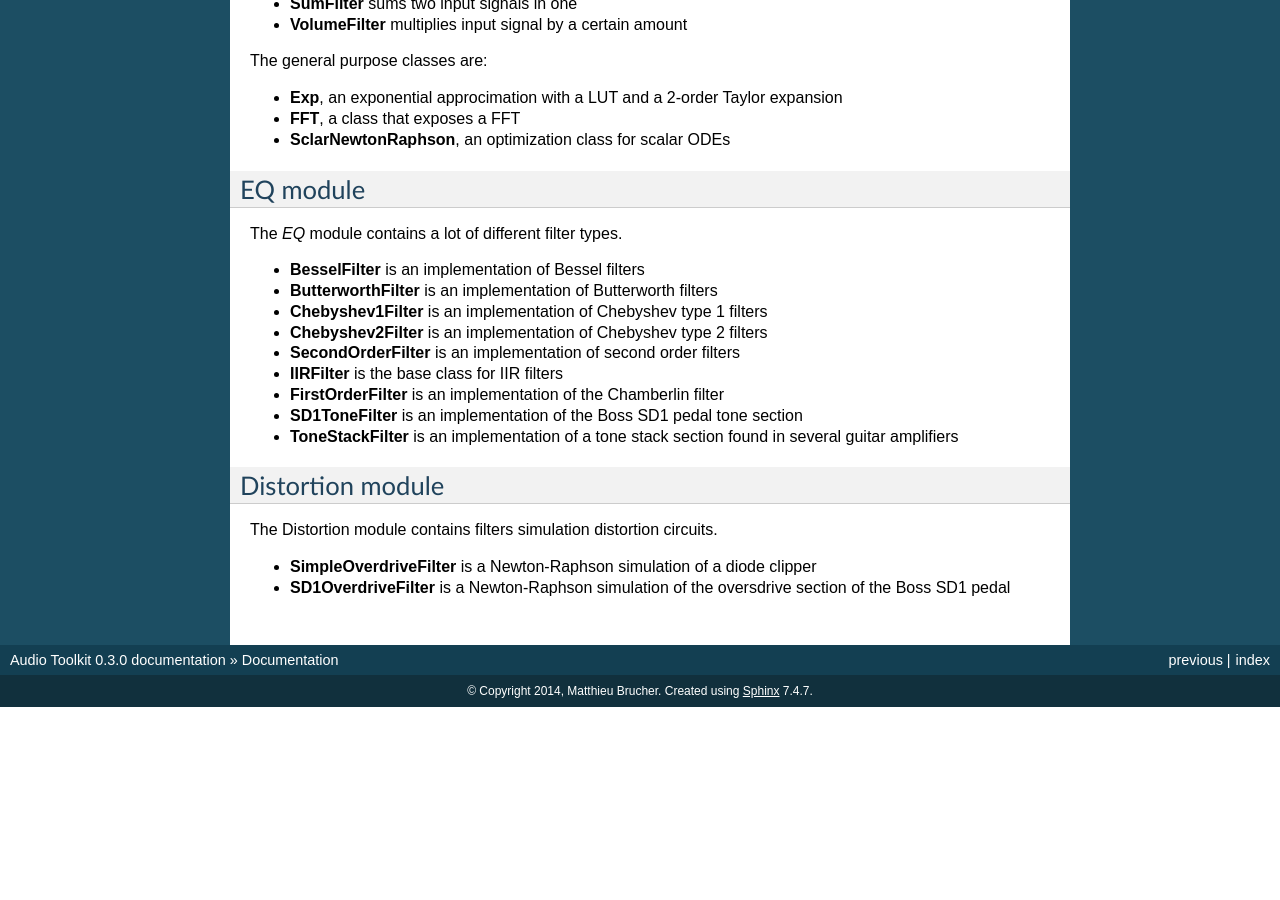
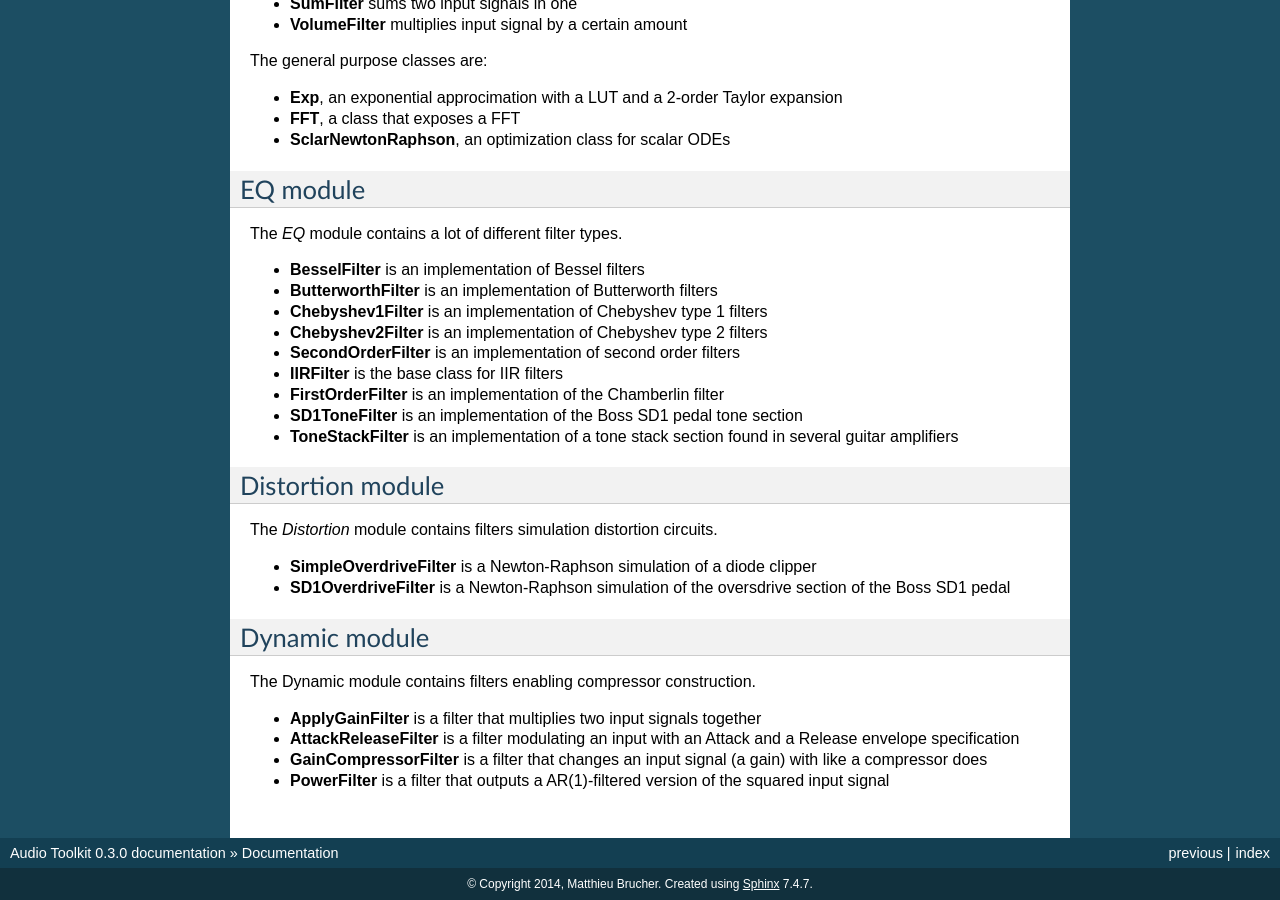
Before and after one commit to mbrucher/AudioTK, a Sphinx documentation site: the page built from doc/source/documentation.rst, in a window 1280 px wide and 900 px high, scrolled down 1027 px. Built offline with Sphinx 7.4.7, drawn with Linux system fonts in a browser that asks for light colours; before the commit the page ends 1734 px from its top, so only the background shows below that.

Commit message:
Updated doc and changelog

```diff
--- a/doc/source/documentation.rst
+++ b/doc/source/documentation.rst
@@ -74,7 +74,17 @@ The *EQ* module contains a lot of different filter types.
 Distortion module
 #################
 
-The Distortion module contains filters simulation distortion circuits.
+The *Distortion* module contains filters simulation distortion circuits.
 
 * **SimpleOverdriveFilter** is a Newton-Raphson simulation of a diode clipper
 * **SD1OverdriveFilter** is a Newton-Raphson simulation of the oversdrive section of the Boss SD1 pedal
+
+Dynamic module
+##############
+
+The Dynamic module contains filters enabling compressor construction.
+
+* **ApplyGainFilter** is a filter that multiplies two input signals together
+* **AttackReleaseFilter** is a filter modulating an input with an Attack and a Release envelope specification
+* **GainCompressorFilter** is a filter that changes an input signal (a gain) with like a compressor does
+* **PowerFilter** is a filter that outputs a AR(1)-filtered version of the squared input signal
```
Also changed, not shown: README.md (+2 -0 lines).
